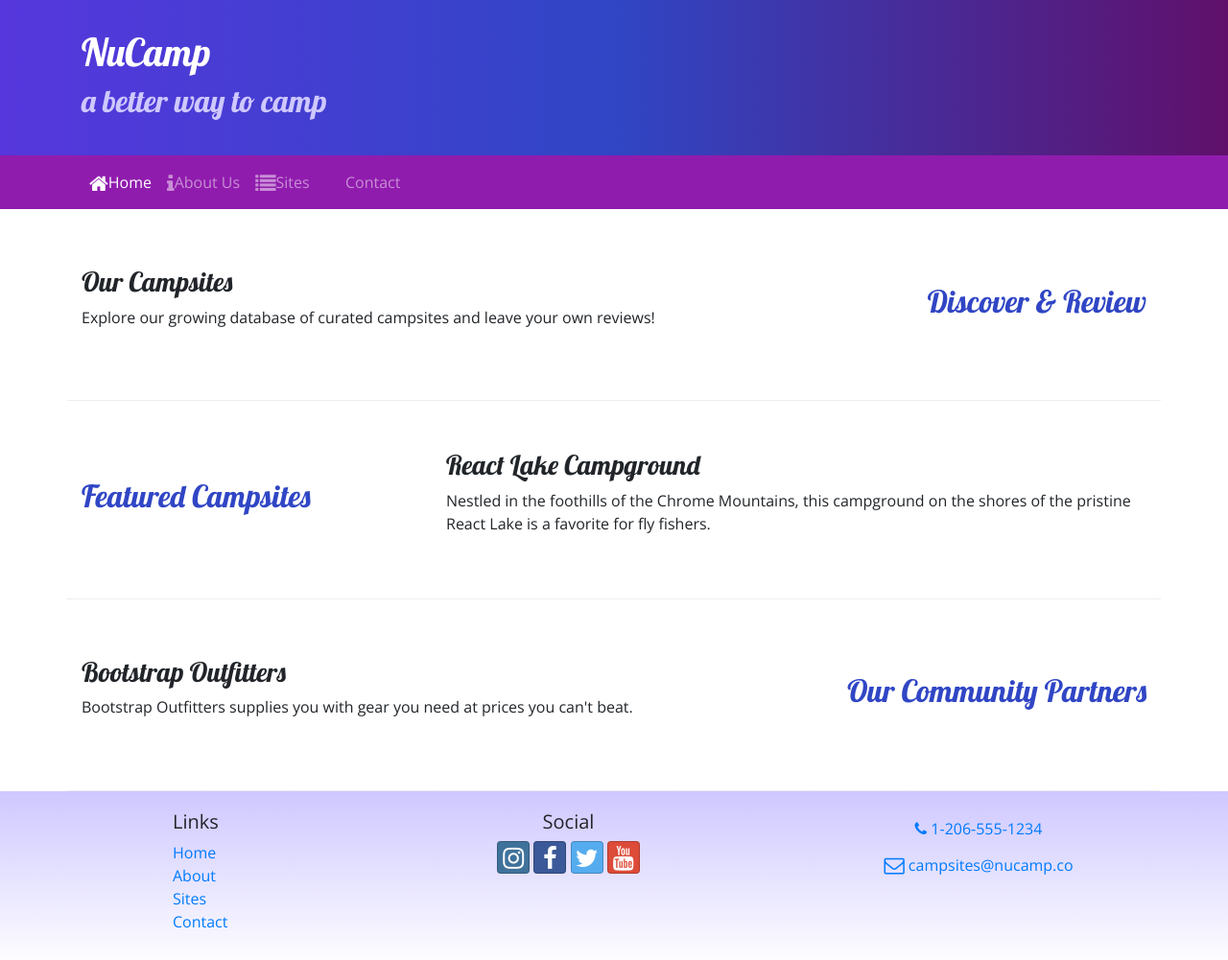
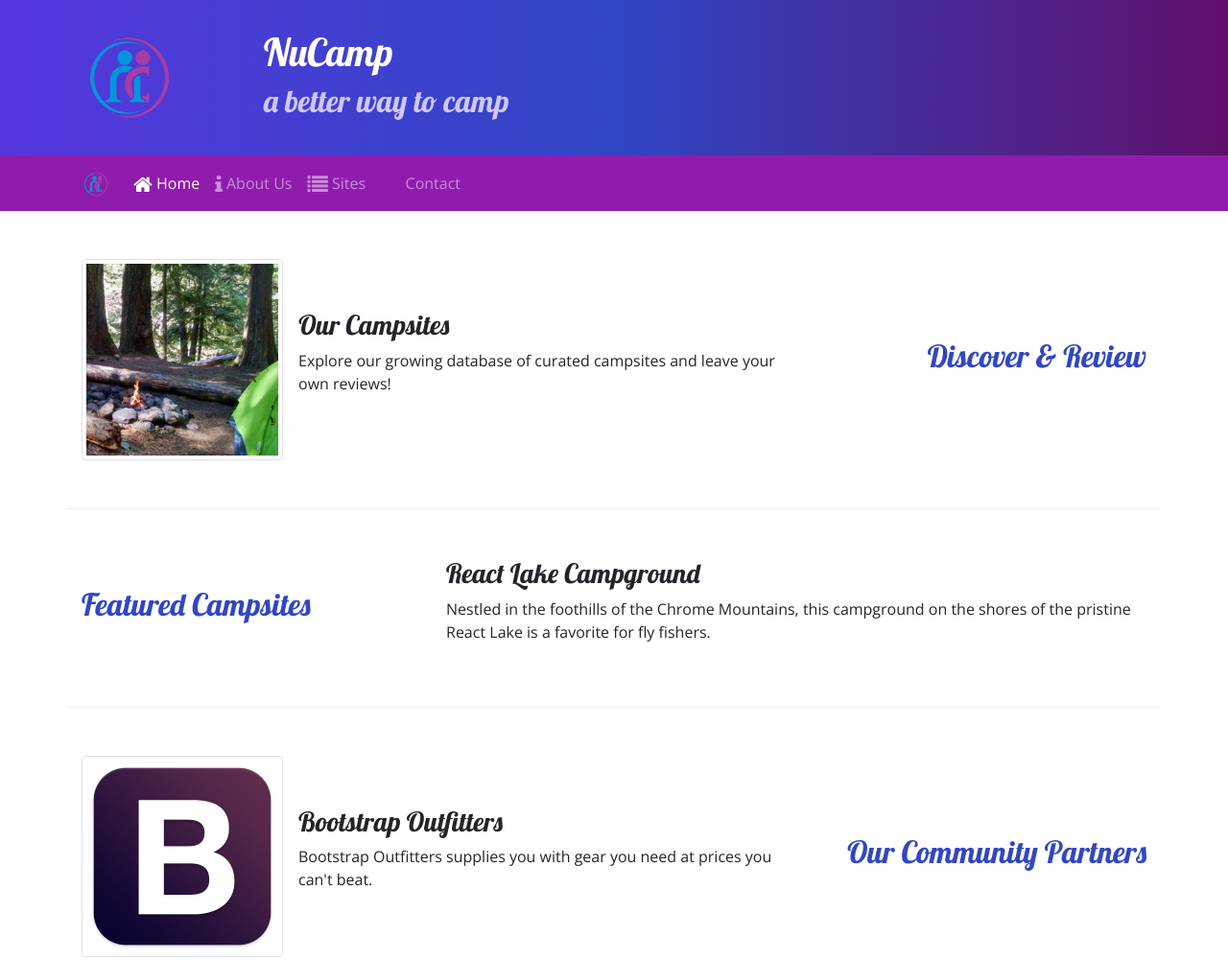
Before and after one commit to amad3usz/curly-guacamole, a website: page index.html in a window 1280 px wide. Shown: the top 1001 px of the page at 96% size. Drawn offline with nearby package versions, Linux system fonts and the light colour scheme.

Commit message:
Images and Media

```diff
--- a/index.html
+++ b/index.html
@@ -28,6 +28,9 @@
     <header class="jumbotron jumbotron-fluid">
         <div class="container">
             <div class="row">
+                <div class="col-4 col-sm-3 col-md-2 align-self-center">
+                    <img src="img/logo.png" class="img-fluid" />
+                </div>
                 <div class="col">
                     <h1>NuCamp</h1>
                     <h2>a better way to camp</h2>
@@ -38,15 +41,16 @@
 
     <nav class="navbar navbar-expand-sm navbar-dark sticky-top">
         <div class="container">
-            <button class="navbar-toggler ml-auto" type="button" data-toggle="collapse" data-target="#nucampNavbar">
+            <a class="navbar-brand" href="#"><img src="img/logo.png" height="30" width="30" /></a>
+            <button class="navbar-toggler" type="button" data-toggle="collapse" data-target="#nucampNavbar">
                 <span class="navbar-toggler-icon"></span>
             </button>
             <div class="collapse navbar-collapse" id="nucampNavbar">
                 <ul class="navbar-nav">
-                    <li class="nav-item active"><a class="nav-link" href="#"><i class="fa fa-home fa-lg"></i>Home</a></li>
-                    <li class="nav-item"><a class="nav-link" href="aboutus.html"><i class="fa fa-info fa-lg"></i>About Us</a></li>
-                    <li class="nav-item"><a class="nav-link" href="#"><i class="fa fa-list fa-lg"></i>Sites</a></li>
-                    <li class="nav-item"><a class="nav-link" href="contactus.html"><i class="fa fa-address-card fa-lg"></i>Contact</a></li>
+                    <li class="nav-item active"><a class="nav-link" href="#"><i class="fa fa-home fa-lg"></i> Home</a></li>
+                    <li class="nav-item"><a class="nav-link" href="aboutus.html"><i class="fa fa-info fa-lg"></i> About Us</a></li>
+                    <li class="nav-item"><a class="nav-link" href="#"><i class="fa fa-list fa-lg"></i> Sites</a></li>
+                    <li class="nav-item"><a class="nav-link" href="contactus.html"><i class="fa fa-address-card fa-lg"></i> Contact</a></li>
                 </ul>
             </div>
         </div>
@@ -58,8 +62,13 @@
                 <h2 class="text-sm-right">Discover & Review</h2>
             </div>
             <div class="col">
-                <h3>Our Campsites</h3>
-                <p class="d-none d-sm-block">Explore our growing database of curated campsites and leave your own reviews!</p>
+                <div class="media">
+                    <img class="d-flex mr-3 img-thumbnail" src="img/breadcrumb-trail-thumb.jpg" alt="Breadcrumb Trail" />
+                    <div class="media-body align-self-center">
+                        <h3>Our Campsites</h3>
+                        <p class="d-none d-sm-block">Explore our growing database of curated campsites and leave your own reviews!</p>
+                    </div>
+                </div>
             </div>
         </div>
 
@@ -78,8 +87,13 @@
                 <h2 class="text-sm-right">Our Community Partners</h2>
             </div>
             <div class="col">
-                <h3>Bootstrap Outfitters</h3>
-                <p class="d-none d-sm-block"> Bootstrap Outfitters supplies you with gear you need at prices you can't beat.</p>
+                <div class="media">
+                    <img class="d-flex mr-3 img-thumbnail" src="img/bootstrap-thumb.png" alt="Bootstrap Outfitters" />
+                    <div class="media-body align-self-center">
+                        <h3>Bootstrap Outfitters</h3>
+                        <p class="d-none d-sm-block"> Bootstrap Outfitters supplies you with gear you need at prices you can't beat.</p>
+                    </div>
+                </div>
             </div>
         </div>
     </div>
```
Also changed, not shown: aboutus.html (+9 -5 lines), contactus.html (+6 -2 lines), img/bootstrap-thumb.png (added), img/breadcrumb-trail-thumb.jpg (added), img/breadcrumb-trail.jpg (added), img/chrome-river-thumb.jpg (added), img/chrome-river.jpg (added), img/logo.png (added), img/react-lake-thumb.jpg (added), img/react-lake.jpg (added), 1 other file.
